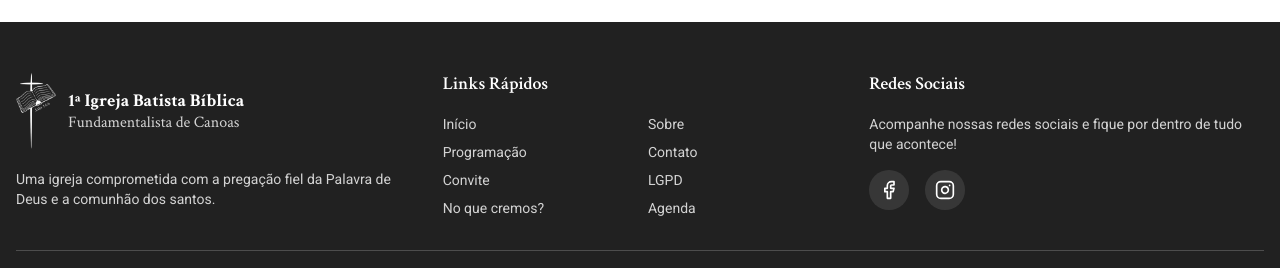
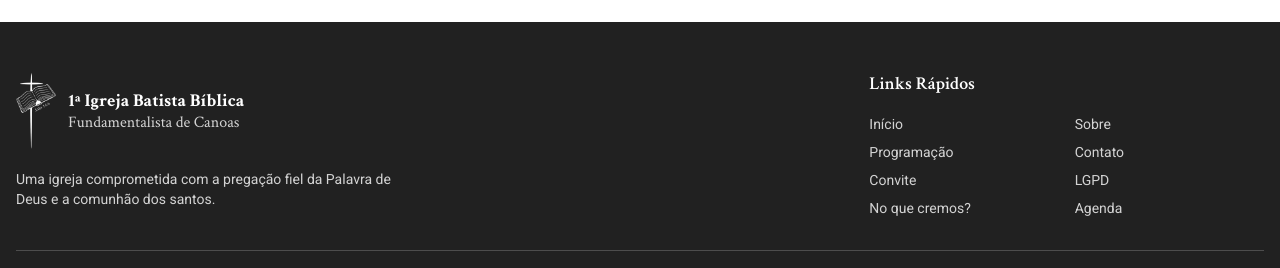
Before and after one commit to samuel-cardoso/site-ibbf, a Next.js app: page / in a window 1280 px wide. Shown: the part 3540-3808 px from the top of the page. Built offline with nearby package versions, Linux system fonts and the light colour scheme; no server answers.

Commit message:
refactor: add empty middle column and comment out social media section in Footer component

```diff
--- a/components/home/Footer.tsx
+++ b/components/home/Footer.tsx
@@ -49,6 +49,9 @@ const Footer = () => {
             </p>
           </div>
 
+
+          {/* Coluna do meio vazia */}
+          <div></div>
 
           <div>
             <h4 className="font-heading text-lg font-semibold mb-4">Links Rápidos</h4>
@@ -116,7 +119,8 @@ const Footer = () => {
             </div>
           </div>
 
-          <div>
+          {/* Seção de redes sociais comentada - não será usada no momento */}
+          {/* <div>
             <h4 className="font-heading text-lg font-semibold mb-4">Redes Sociais</h4>
             <p className="font-body text-sm text-background/80 mb-4">
               Acompanhe nossas redes sociais e fique por dentro de tudo que acontece!
@@ -138,39 +142,39 @@ const Footer = () => {
               >
                 <Instagram className="h-5 w-5" />
               </a>
-              {/* <a
+              <a
                 href="https://www.youtube.com/@ibbfcanoas"
                 className="w-10 h-10 bg-background/10 hover:bg-primary rounded-full flex items-center justify-center transition-colors"
                 aria-label="YouTube"
                 target="_blank"
               >
                 <Youtube className="h-5 w-5" />
-              </a> */}
-              {/* <a
+              </a>
+              <a
                 href="#"
                 className="w-10 h-10 bg-background/10 hover:bg-primary rounded-full flex items-center justify-center transition-colors"
                 aria-label="LinkedIn"
               >
                 <Linkedin className="h-5 w-5" />
-              </a> */}
-              {/* <a
+              </a>
+              <a
                 href="https://www.tiktok.com/@ibbfcanoas"
                 className="w-10 h-10 bg-background/10 hover:bg-primary rounded-full flex items-center justify-center transition-colors"
                 aria-label="TikTok"
                 target="_blank"
               >
                 <TikTokIcon className="h-5 w-5" />
-              </a> */}
-              {/* <a
+              </a>
+              <a
                 href="https://www.threads.com/@ibbfcanoas"
                 className="w-10 h-10 bg-background/10 hover:bg-primary rounded-full flex items-center justify-center transition-colors"
                 aria-label="Threads"
                 target="_blank"
               >
                 <ThreadsIcon className="h-5 w-5" />
-              </a> */}
+              </a>
             </div>
-          </div>
+          </div> */}
         </div>
 
         <div className="border-t border-background/20 pt-8 text-center">
```
